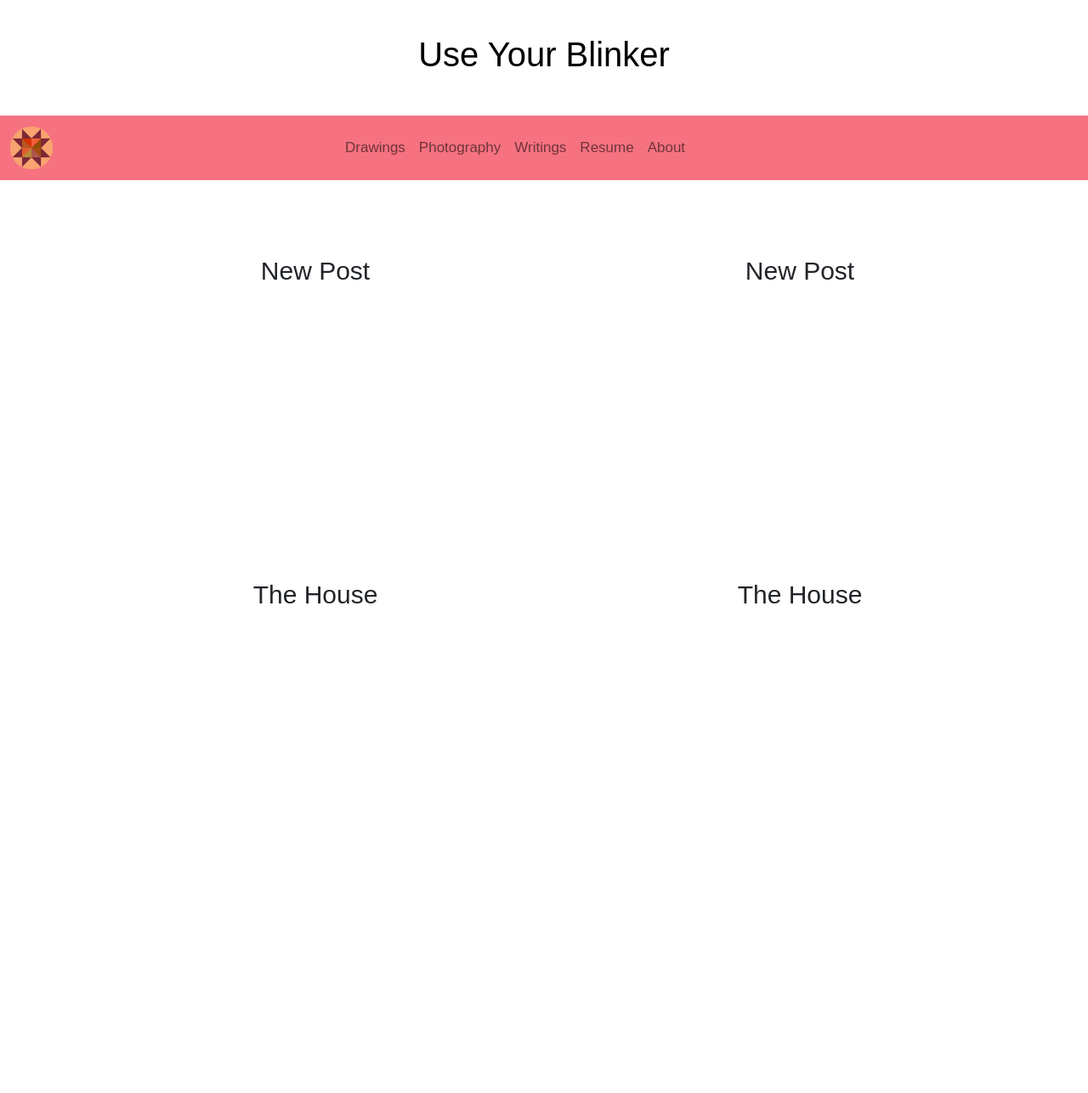
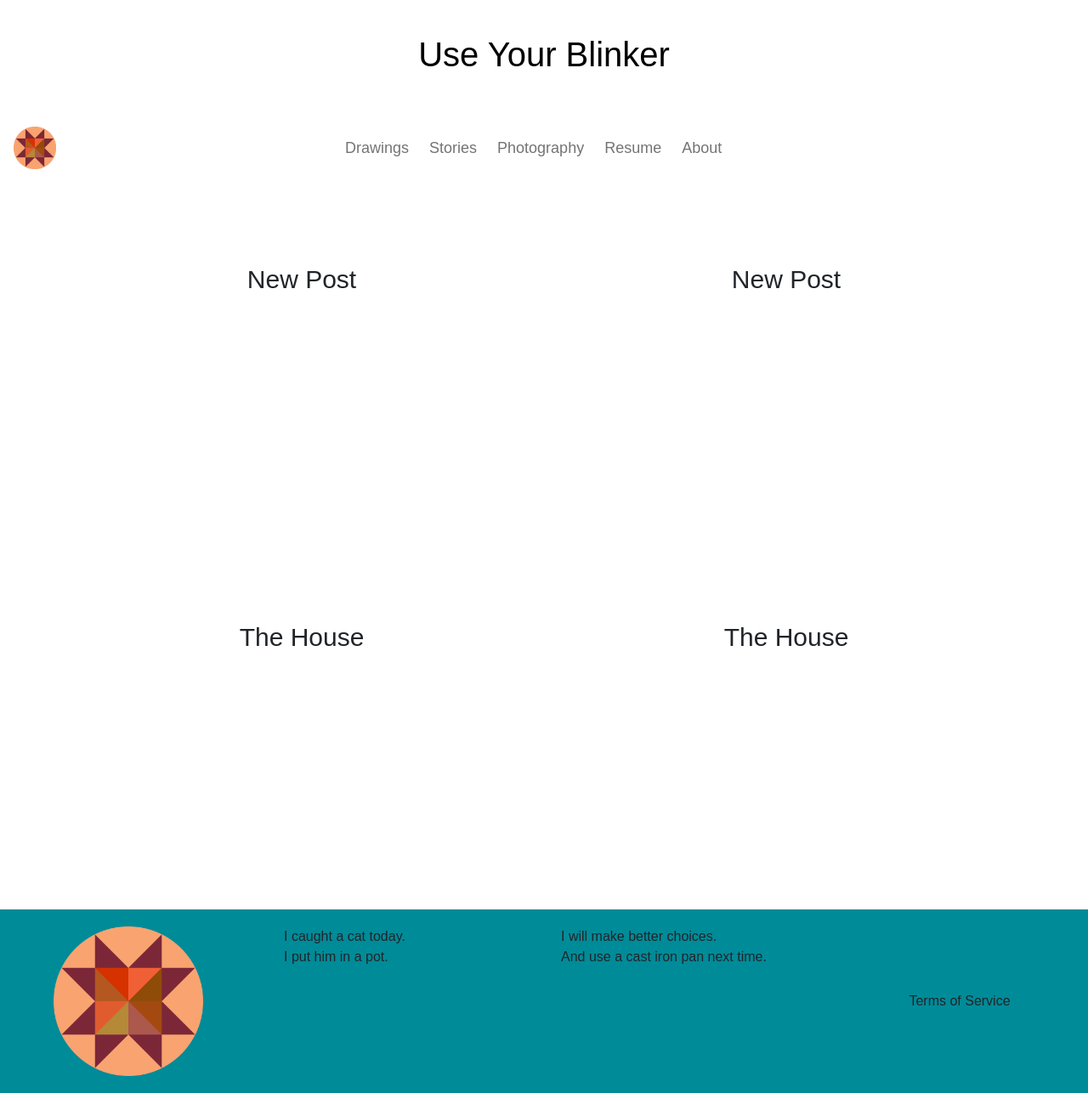
Before and after one commit to verticalwhales/verticalwhales.github.io, a Jekyll site: the page built from stories.html, in a window 1280 px wide. Shown: the whole page at 85% size. Built offline with Jekyll 4.4.1, drawn with Linux system fonts in a browser that asks for light colours; some web fonts are replaced; before the commit the page ends 990 px from its top, so only the background shows below that.

Commit message:
Fixing nav buttons, footer

```diff
--- a/_layouts/default.html
+++ b/_layouts/default.html
@@ -17,7 +17,7 @@
     </head>
     <body>
       <a class="butt1 home_btn btn clickHome header" href="/index.html"><h1>Use Your Blinker</h1></a>
-      <nav class="navbar navbar-expand-lg" id="navbar">
+      <nav class="navbar navbar-expand-lg sticky" id="navbar">
             <div class="container-fluid">
               <a class="navbar-brand" href="/index.html"><img src="/images/home.png" alt="home" id="logo"></a>
               <div class="mx-auto" style="width: 550px;">
@@ -27,19 +27,19 @@
               <div class="collapse navbar-collapse" id="navbarNav">
                 <ul class="navbar-nav">
                   <li class="nav-item">
-                    <a class="nav-link nav_btn btn butt2" href="/drawing.html">Drawings</a>
+                    <a class="nav-link nav-btn btn butt2" id="nav-btn" href="/drawing.html">Drawings</a>
                   </li>
                   <li class="nav-item">
-                    <a class="nav-link nav_btn btn butt3" href="/photography.html">Photography</a>
+                    <a class="nav-link nav-btn btn butt4" href="/stories.html">Stories</a>
                   </li>
                   <li class="nav-item">
-                    <a class="nav-link nav_btn btn butt4" href="/writings.html">Writings</a>
+                    <a class="nav-link nav-btn btn butt3" href="/photography.html">Photography</a>
                   </li>
                   <li class="nav-item">
-                    <a class="nav-link nav_btn btn butt5" href="/resume.html">Resume</a>
+                    <a class="nav-link nav-btn btn butt5" href="/resume.html">Resume</a>
                   </li>
                   <li class="nav-item">
-                    <a class="nav-link nav_btn btn butt6" href="/about.html">About</a>
+                    <a class="nav-link nav-btn btn butt6" href="/about.html">About</a>
                   </li>
                 </ul>
               </div>
@@ -82,24 +82,22 @@
 
 <!--FOOTER-->
 
-
-        <!-- <footer class="footer">
-            <div class="content container row">
-                <div class="col">
-                    <img src="/images/home.png" alt="home" class="img-fluid photoForFooter">
-                </div>
-                <div class="col">
-                    <p class="padding-top: -20px">I caught a cat yesterday.</p>
-                </div>
-                <div class="col">
-                    <p class="padding-top: -20px">I put them in a pot.</p>
-                </div>
-                <div class="col d-flex align-items-center">
-                    <a class="btn butt3 termsFooterButton" href="terms.html">Terms of Service</a>
-                </div>
-            </div>
-        </footer> -->
-
+    <!-- <footer> -->
+      <div class="row">
+        <div class="col turntable">
+          <img src="/images/home.png" alt="home" class="img-fluid photoForFooter" id="turntable">
+        </div>
+        <div class="col footer_col">
+            I caught a cat today.<br>I put him in a pot.
+        </div>
+        <div class="col footer_col">
+            I will make better choices.<br>And use a cast iron pan next time.
+        </div>
+        <div class="col">
+          <a class="btn butt3 termsFooterButton" href="terms.html">Terms of Service</a>
+        </div>
+      </div>
+    <!-- </footer> -->
 
  <!-- Bootstrap bundle scripts -->
         <script src="https://cdn.jsdelivr.net/npm/bootstrap@5.2.0/dist/js/bootstrap.bundle.min.js" integrity="sha384-A3rJD856KowSb7dwlZdYEkO39Gagi7vIsF0jrRAoQmDKKtQBHUuLZ9AsSv4jD4Xa" crossorigin="anonymous"></script>
--- a/_posts/2022-06-14-the-house.markdown
+++ b/_posts/2022-06-14-the-house.markdown
@@ -40,5 +40,4 @@
 </div>
 <div id="tag">
       Myself in my all-time FAVORITE cat sweater and my sister Anna having the best time in a box. <br>Simple Pleasures.
-
 </div>
--- a/css/main.css
+++ b/css/main.css
@@ -18,11 +18,10 @@
 }
 
 body {
-    background-color: var(--background-color);
-    /* max-width: 900px; */
-    margin-left: auto;
-    margin-right: auto;
-    text-align: center
+  background-color: var(--background-color);
+  margin-left: auto;
+  margin-right: auto;
+  text-align: center
 }
 
 html, body{background: var(--background-color);}
@@ -42,15 +41,17 @@
 }
 
 #navbar {
-  background-color: var(--theme-2 );
+  background-color: var(--background-color);
   z-index: 100;
 }
 
 #navbar a {
   display: block;
   text-decoration: none;
-  font-size: 17px;
+  font-size: 18px;
   font-family: chainprinter, sans-serif;
+  transition-duration: 0.3s;
+  margin: 0 4px;
 }
 
 .content {
@@ -58,17 +59,15 @@
 }
 
 .sticky {
-  position: fixed;
+  position: sticky;
   top: 0;
   width: 100%;
 }
 
+
 #logo {
   max-width: 50px;
-  align: center;
 }
-
-
 
 .flexContainer {
   display: flex;
@@ -82,13 +81,6 @@
   width: 80%;
   margin: 0 auto;
 }
-.col {
-  width: 32%;
-  border: 1px solid #777777;
-  border-radius: 8px;
-  background: white;
-  padding: 20px;
-}
 
 .test {
   padding: 40px 300px;
@@ -97,6 +89,7 @@
 
 
 /* EVERYPAGE */
+/* BUTTON STYLE*/
 
 .home_btn.clickHome {
   padding: 10px;
@@ -110,11 +103,6 @@
 
 .btn {
   border: none;
-}
-
-.termsFooterButton{
- background-color: var(--title-color);
- float: right;
 }
 
 .butt1:hover{
@@ -143,18 +131,7 @@
  color: var(--theme-1);
 } */
 
-/* BUTTON STYLE*/
-.nav_btn {
-  border: none;
-  outline: none;
-  padding: 10px 16px;
-  background-color: var(--background-color);
-  color: var(--nav-text);
-  cursor: pointer;
-  font-size: 18px;
-  transition-duration: 0.3s;
-  display: inline-block;
-}
+
 
 /*ABOUT*/
 .andy{
@@ -163,6 +140,7 @@
    max-height: 600px;
    border-radius: 40px;
    margin-right: 60px;
+   margin-bottom: 40px;
 }
 
 .aboutText{
@@ -198,6 +176,7 @@
   margin-right: 60px;
   max-height: 1100px;
   border-radius: 40px;
+  margin-bottom: 40px;
 }
 
 
@@ -265,6 +244,10 @@
 }
 
 /* WRITINGS HOME*/
+
+ul {
+  padding-left: 0;
+}
 .posts_one, .posts_two{
   padding: 10px;
   margin: 4px 40px;
@@ -351,7 +334,7 @@
 
 .posts_two_three:not(:hover) {
   background-color: var(--background-color);
-  border: 20px solid var(--background-color);;
+  border: 20px solid var(--background-color);
   transition-duration: 2s;
 }
 
@@ -396,18 +379,30 @@
 
 /*FOOTER*/
 
-.footer {
-  width: 100%;
-  height: 200px;
+.col {
+  width: 32%;
+  border: none;
   background: var(--title-color);
-  z-index: -100;
-  padding: 0 ;
-  line-height: 50px;
-  bottom: 0;
+  padding: 20px;
   font-family: apparat, sans-serif;
+}
+
+.footer_col {
+  text-align: left;
 }
 
 .photoForFooter {
   width: 11rem;
-  float: left;
 }
+
+.termsFooterButton{
+  background-color: var(--title-color);
+  margin-top: 70px;
+ }
+
+#turntable {
+  transition: transform .7s ease-in-out;
+}
+#turntable:hover {
+  transform: rotate(360deg);
+}
```
Also changed, not shown: stories.html (renamed from writings.html).
